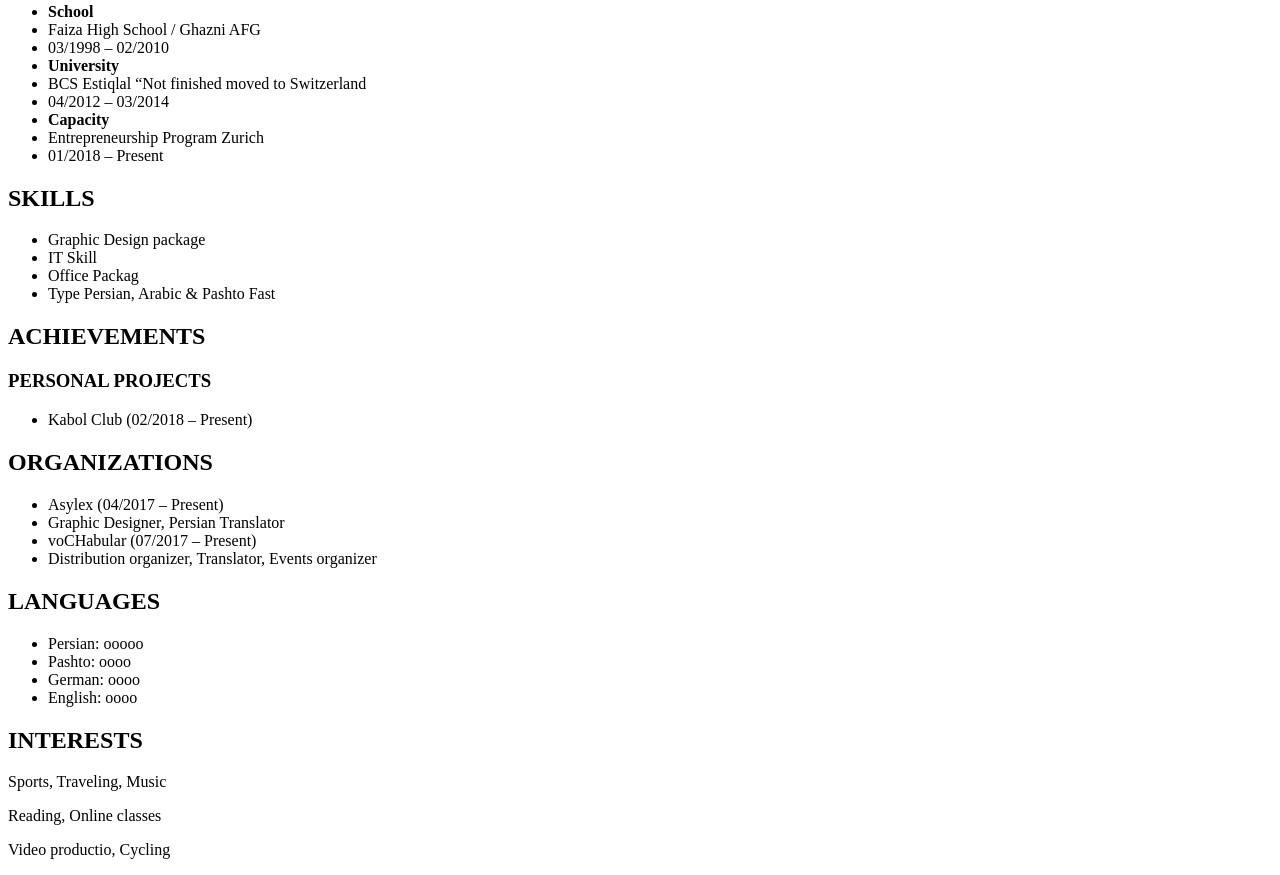
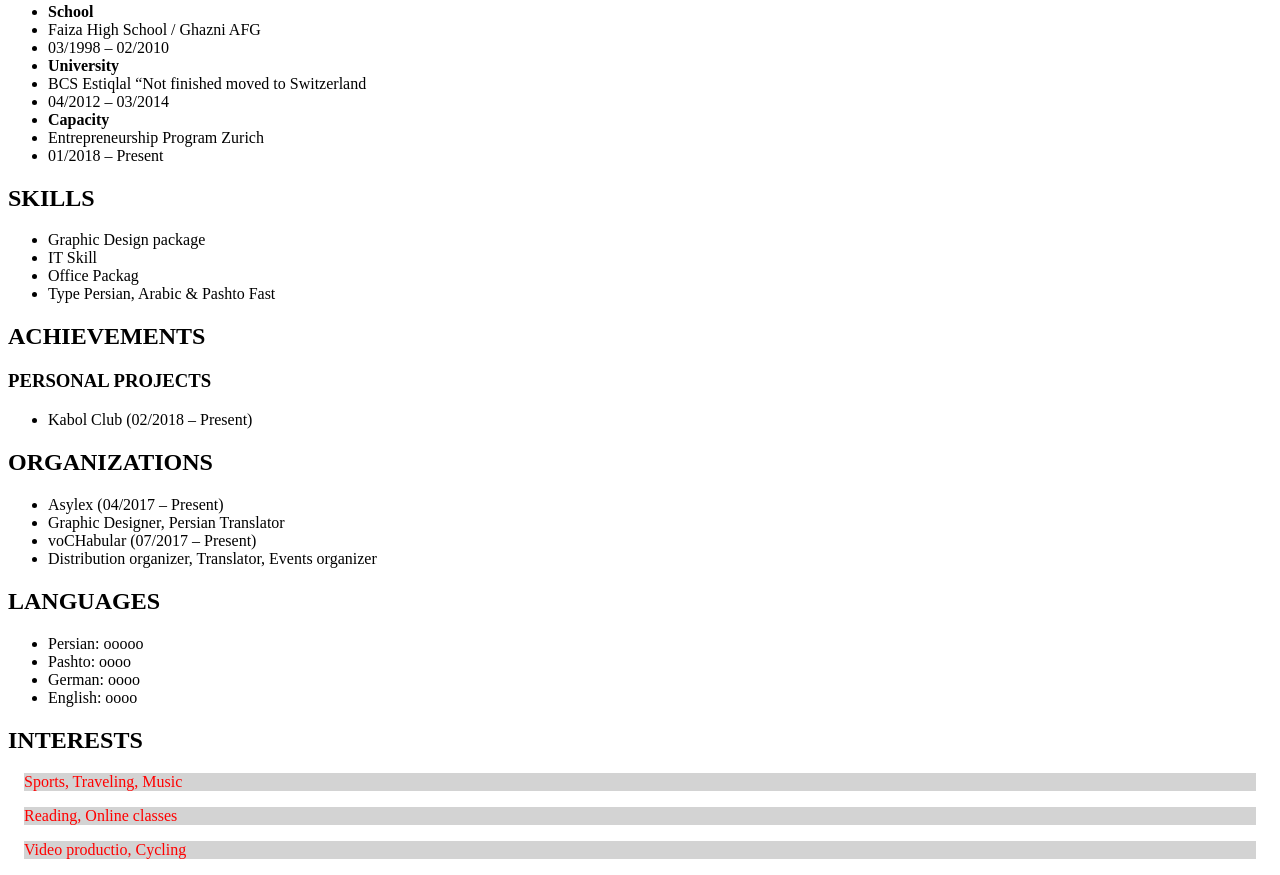
Before and after one commit to Zia18/powercoders, a plain HTML site: page portfolio/CV/CV.html in a window 1280 px wide. Shown: the part 453-1328 px from the top of the page. Drawn offline with Linux system fonts and the light colour scheme; files that its build step writes are made by us from their sources.

Commit message:
my new changes

```diff
--- a/portfolio/CV/CV.html
+++ b/portfolio/CV/CV.html
@@ -4,6 +4,8 @@
   <head>
     <meta charset="utf-8">
     <title>CV</title>
+    <link rel="stylesheet" type="text/css" href="style.css">
+    <link href="https://fonts.googleapis.com/css?family=Noto+Serif+JP:400,700,900" rel="stylesheet">
   </head>
   <body>
 
```
